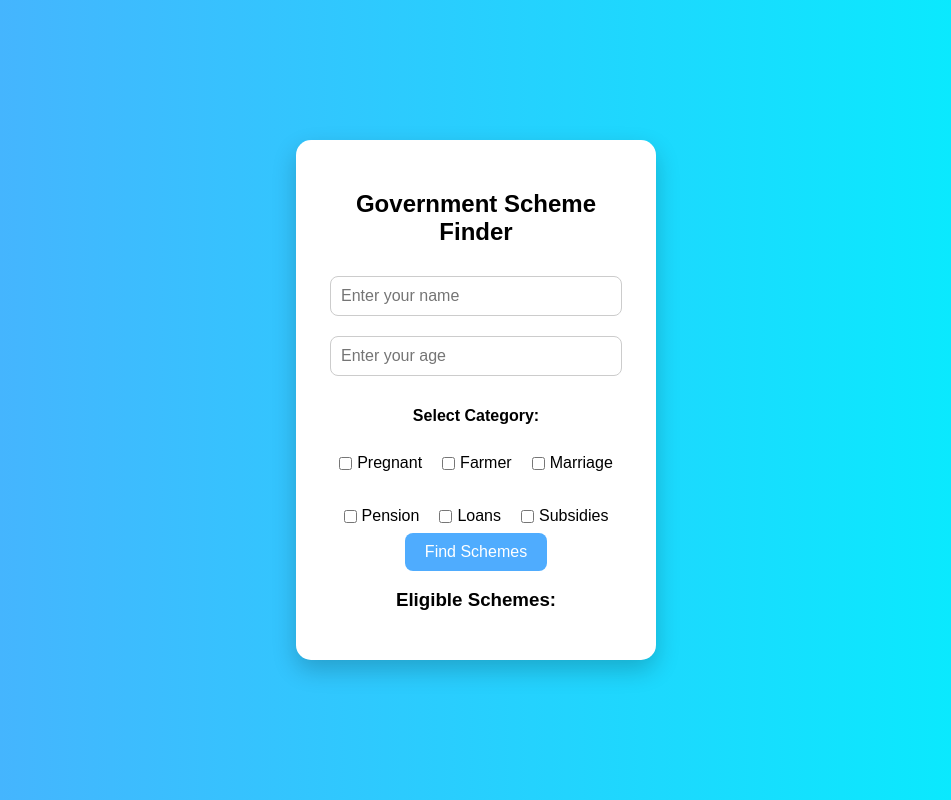
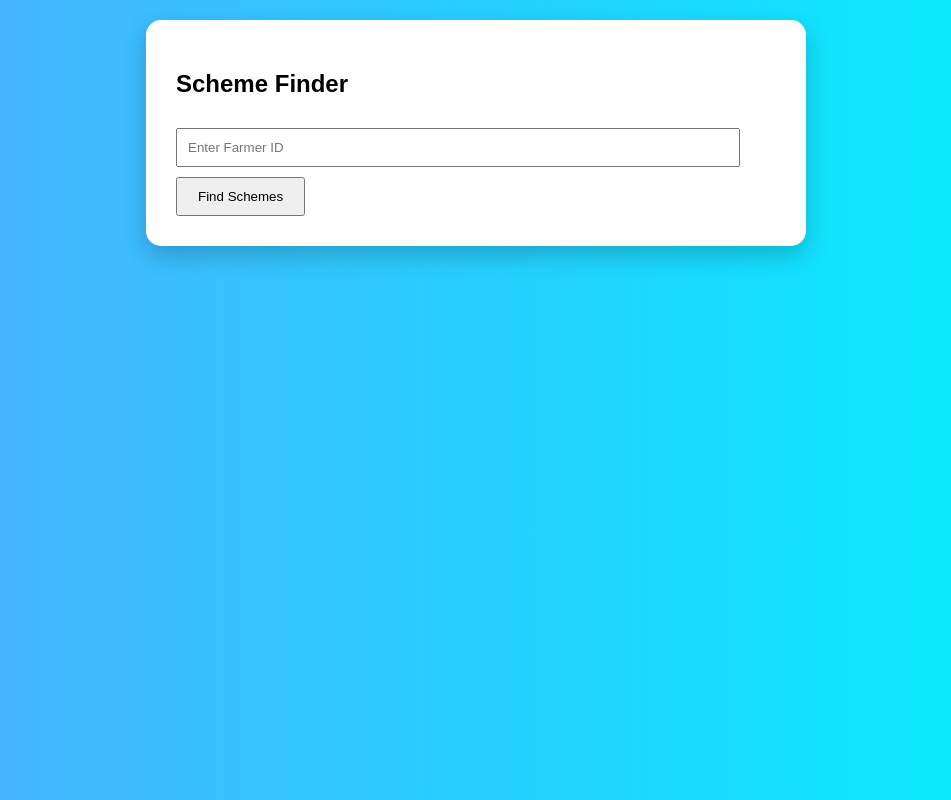
Before and after one commit to abc6740/fawp-project, a Flask app: template templates/schemefinder.html in a window 1280 px wide. Shown: the whole page, without its empty margins (164-1115 px from the left). Run offline with Flask 3, Linux system fonts and the light colour scheme; the template is opened without the code that fills it, so the values that code supplies are empty.

Commit message:
Update schemefinder.html layout and styles
Refactor scheme finder HTML layout and styles.

```diff
--- a/templates/schemefinder.html
+++ b/templates/schemefinder.html
@@ -8,10 +8,7 @@
       font-family: Arial, sans-serif;
       background: linear-gradient(to right, #4facfe, #00f2fe);
       margin: 0;
-      height: 100vh;
-      display: flex;
-      justify-content: center;
-      align-items: center;
+      padding: 20px;
     }
 
     .container {
@@ -19,179 +16,84 @@
       padding: 30px;
       border-radius: 15px;
       box-shadow: 0 10px 25px rgba(0,0,0,0.2);
-      text-align: center;
-      width: 300px;
-    }
-    .category-container {
-  display: flex;
-  flex-wrap: wrap;        /* allows wrapping if screen is small */
-  gap: 20px;              /* space between items */
-  justify-content: center; /* center alignment */
-}
-
-.category-container label {
-  display: flex;
-  align-items: center;
-  gap: 5px;
-}
-
-    h2 {
-      margin-bottom: 20px;
+      max-width: 600px;
+      margin: auto;
     }
 
     input {
       width: 90%;
       padding: 10px;
       margin: 10px 0;
-      border-radius: 8px;
-      border: 1px solid #ccc;
-      font-size: 16px;
     }
 
     button {
-      background: #4facfe;
-      color: white;
-      border: none;
       padding: 10px 20px;
-      border-radius: 8px;
       cursor: pointer;
-      font-size: 16px;
     }
 
-    button:hover {
-      background: #007bff;
+    .scheme {
+      padding: 10px;
+      margin: 8px 0;
+      border-radius: 6px;
     }
 
-    ul {
-      text-align: left;
-      margin-top: 15px;
-    }
-
-
-    li {
-      background: #f1f1f1;
-      padding: 8px;
-      margin: 5px 0;
-      border-radius: 5px;
-    }
+    .eligible { background: #e8f5e9; }
+    .not-eligible { background: #ffebee; }
   </style>
-
 </head>
 
 <body>
 
-  <div class="container">
-    <h2>Government Scheme Finder</h2>
+<div class="container">
+  <h2>Scheme Finder</h2>
 
-    <input type="text" id="name" placeholder="Enter your name">
-    <input type="number" id="age" placeholder="Enter your age">
-<h4>Select Category:</h4>
+  <input type="number" id="farmerId" placeholder="Enter Farmer ID">
+  <button onclick="findSchemes()">Find Schemes</button>
 
-<div class="category-container">
-  <label><input type="checkbox" value="pregnant"> Pregnant</label>
-  <label><input type="checkbox" value="farmer"> Farmer</label>
-  <label><input type="checkbox" value="marriage"> Marriage</label>
-  <label><input type="checkbox" value="pension"> Pension</label>
-  <label><input type="checkbox" value="loans"> Loans</label>
-  <label><input type="checkbox" value="subsidy"> Subsidies</label>
+  <div id="results"></div>
 </div>
 
-    <button onclick="findSchemes()">Find Schemes</button>
+<script>
 
-    <h3>Eligible Schemes:</h3>
-    <ul id="result"></ul>
-  </div>
+function findSchemes(){
+  const farmerId = document.getElementById("farmerId").value;
 
-  <script>
-const schemes = [
-  // 👵 Pension
-  { scheme_name: "Old Age Pension (Central/State Support)", min_age: 60, max_age: 120, category: "pension", url: "https://aasara.telangana.gov.in/" },
-
-  // 🚜 Farmer (Central)
-  { scheme_name: "PM Kisan Yojana", min_age: 18, max_age: 60, category: "farmer", url: "https://pmkisan.gov.in/" },
-
-  // 🚜 Farmer (Telangana)
-  { scheme_name: "Rythu Bandhu (Telangana)", min_age: 18, max_age: 70, category: "farmer", url: "https://rythubandhu.telangana.gov.in/" },
-
-  // 💍 Marriage (Telangana)
-  { scheme_name: "Kalyana Lakshmi", min_age: 18, max_age: 35, category: "marriage", url: "https://telangana.gov.in/" },
-  { scheme_name: "Shaadi Mubarak", min_age: 18, max_age: 40, category: "marriage", url: "https://telangana.gov.in/" },
-
-  // 🤰 Pregnant (Central)
-  { scheme_name: "PM Matru Vandana Yojana", min_age: 18, max_age: 45, category: "pregnant", url: "https://pmmvy.wcd.gov.in/" },
-
-  // 🤰 Pregnant (Telangana)
-  { scheme_name: "KCR Kit Scheme", min_age: 0, max_age: 50, category: "pregnant", url: "https://telangana.gov.in/" },
-
-  // 💰 Loans (Central)
-  { scheme_name: "PM Mudra Loan", min_age: 18, max_age: 60, category: "loans", url: "https://www.mudra.org.in/" },
-  { scheme_name: "Stand Up India Loan", min_age: 18, max_age: 60, category: "loans", url: "https://www.standupmitra.in/" },
-
-  // 🏷️ Subsidies (Central)
-  { scheme_name: "PM Awas Yojana (Housing Subsidy)", min_age: 18, max_age: 70, category: "subsidy", url: "https://pmaymis.gov.in/" },
-
-  // 🏷️ Subsidies (Telangana)
-  { scheme_name: "Rythu Bandhu Support", min_age: 18, max_age: 70, category: "subsidy", url: "https://rythubandhu.telangana.gov.in/" },
-
-  // 🎓 General Central
-  { scheme_name: "National Scholarship Portal", min_age: 5, max_age: 25, category: "subsidy", url: "https://scholarships.gov.in/" },
-
-  // 🏥 Health (Central)
-  { scheme_name: "Ayushman Bharat Scheme", min_age: 0, max_age: 120, category: "subsidy", url: "https://pmjay.gov.in/" }
-];
-
-function findSchemes() {
-  const name = document.getElementById("name").value.trim();
-const age = parseInt(document.getElementById("age").value);
-  const resultList = document.getElementById("result");
-
-  resultList.innerHTML = "";
-
-  // Validation
-  if (name === "" || age === "") {
-    const li = document.createElement("li");
-    li.textContent = "⚠️ Please fill both Name and Age";
-    li.style.color = "red";
-    resultList.appendChild(li);
+  if(!farmerId){
+    alert("Enter Farmer ID");
     return;
   }
 
-  // Get selected categories
-  const checkedBoxes = document.querySelectorAll('input[type="checkbox"]:checked');
-  const selectedCategories = Array.from(checkedBoxes).map(cb => cb.value);
+  fetch(`https://your-app.onrender.com/api/match/${farmerId}`)
+    .then(res => res.json())
+    .then(data => {
 
-  let found = false;
+      let html = "<h3>✅ Eligible Schemes</h3>";
 
-  schemes.forEach(scheme => {
-    const ageMatch = age >= scheme.min_age && age <= scheme.max_age;
+      data.eligible.forEach(s => {
+        html += `<div class="scheme eligible">
+          ${s.scheme_name} <br>
+          <small>${s.reason}</small>
+        </div>`;
+      });
 
-    // ✅ KEY FIX:
-    const categoryMatch =
-      selectedCategories.length === 0 ||
-      selectedCategories.includes(scheme.category);
+      html += "<h3>❌ Not Eligible</h3>";
 
-    if (ageMatch && categoryMatch) {
-      const li = document.createElement("li");
+      data.not_eligible.forEach(s => {
+        html += `<div class="scheme not-eligible">
+          ${s.scheme_name} <br>
+          <small>${s.reason}</small>
+        </div>`;
+      });
 
-      const link = document.createElement("a");
-      link.href = scheme.url;
-      link.textContent = scheme.scheme_name;
-      link.target = "_blank";
+      document.getElementById("results").innerHTML = html;
+    })
+    .catch(err => {
+      console.error(err);
+      alert("Error connecting to backend");
+    });
+}
 
-      li.appendChild(link);
-      resultList.appendChild(li);
-
-      found = true;
-    }
-  });
-
-  if (!found) {
-    const li = document.createElement("li");
-    li.textContent = "No schemes match your selected category and age";
-    resultList.appendChild(li);
-  }
-}
-  </script>
+</script>
 
 </body>
 </html>
```
